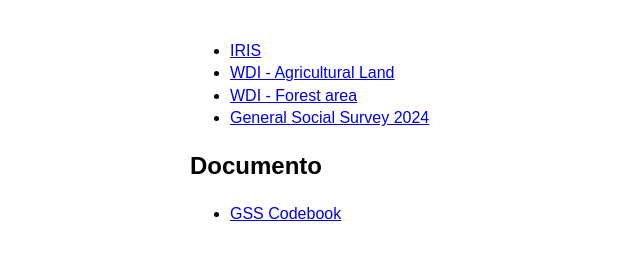
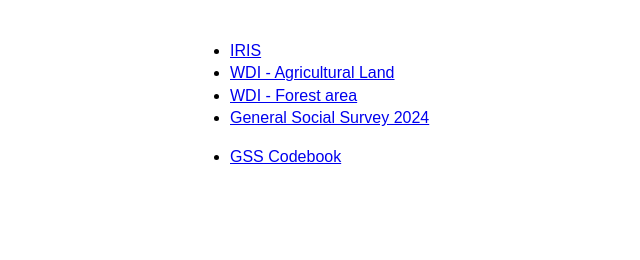
Before and after one commit to gabriele-ascari/seminario-sas-26, a plain HTML site: page index.html in a window 1280 px wide. Shown: the whole page, without its empty margins (0-640 px from the left). Drawn offline with Linux system fonts and the light colour scheme.

Commit message:
Update index.html

```diff
--- a/index.html
+++ b/index.html
@@ -13,8 +13,6 @@
     <li><a href="data/WDI_Forest_Data.csv">WDI - Forest area</a></li>
     <li><a href="data/gss2024.sas7bdat">General Social Survey 2024</a></li>
   </ul>
-
-  <h2>Documento</h2>
   <ul>
     <li><a href="docs/GSS 2024 Codebook R2.pdf">GSS Codebook</a></li>
   </ul>
```
